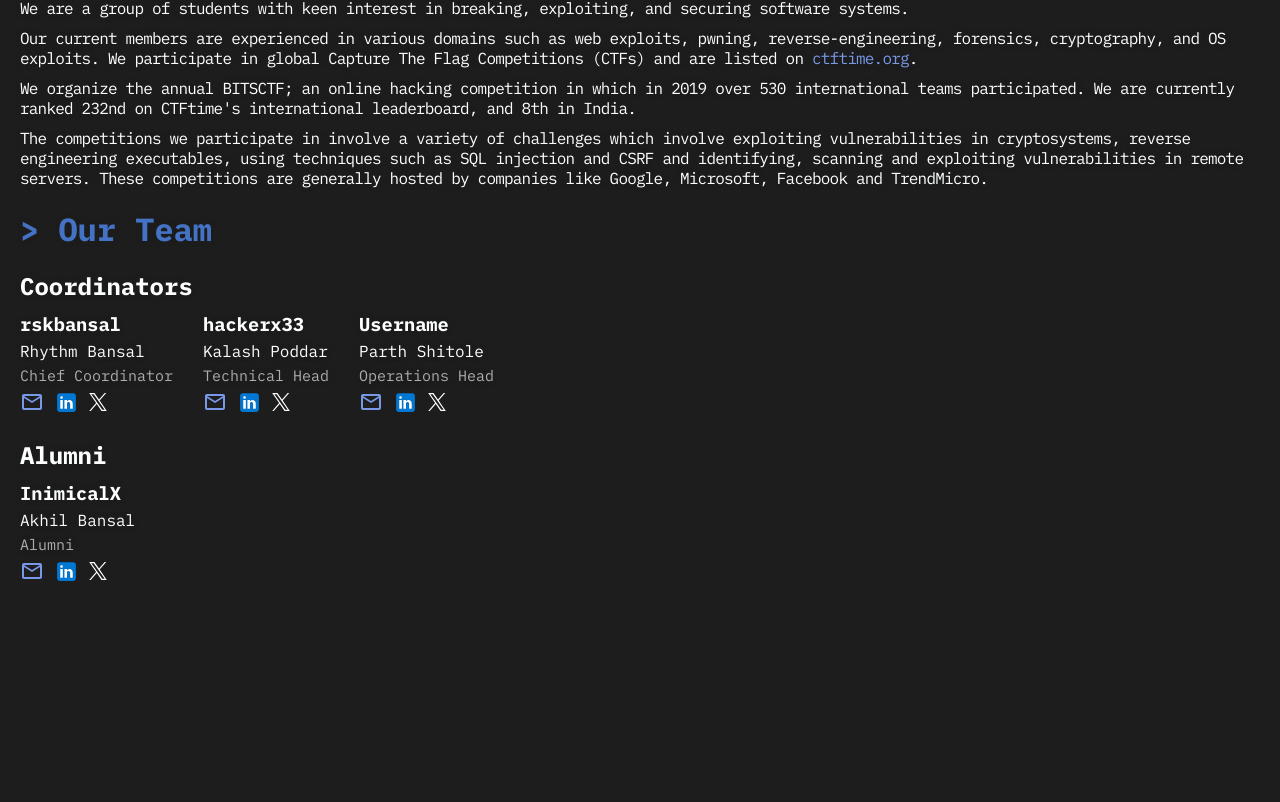
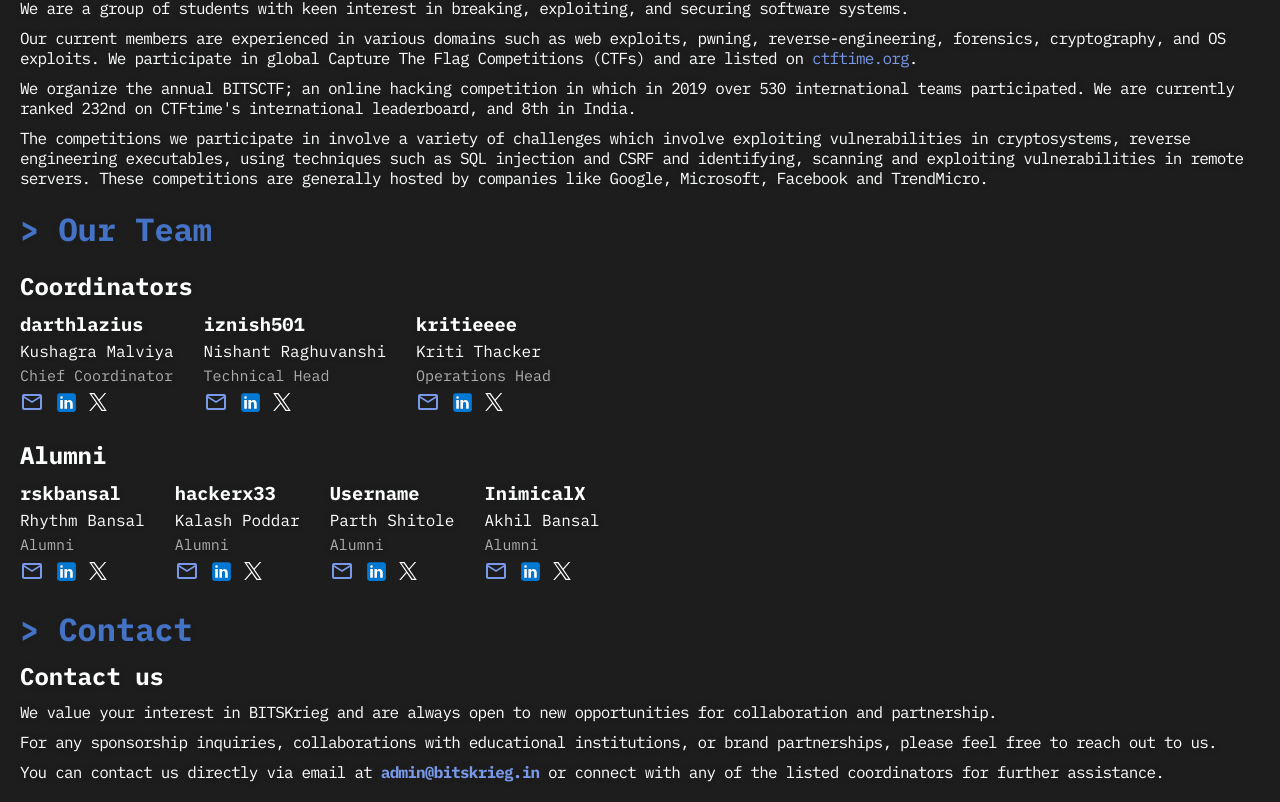
Before and after one commit to bitskriegofficial/BITSkrieg-Website, a React (Vite) app: page /about in a window 1280 px wide. Shown: the part 211-1013 px from the top of the page. Before the commit the page ends 819 px from the top, so only its background shows below. Built offline with nearby package versions, Linux system fonts and the light colour scheme; a web font is replaced by a local one.

Commit message:
Updates info

```diff
--- a/package.json
+++ b/package.json
@@ -14,6 +14,7 @@
     "@emotion/styled": "^11.11.0",
     "@mui/icons-material": "^5.15.3",
     "@mui/material": "^5.15.3",
+    "bitskrieg-website": "file:",
     "react": "^18.2.0",
     "react-dom": "^18.2.0",
     "react-router-dom": "^6.18.0",
--- a/src/assets/announcements.json
+++ b/src/assets/announcements.json
@@ -1,12 +1,16 @@
 {
     "announcements":[
         {
-            "id":1,
+            "id":3,
             "content":"Our flagship event - BITSCTF 2024 is scheduled from 16th February 00:00 IST to 18th February 2024 00:00 IST. Register here - ctf.bitskrieg.org"
         },
         {
             "id":2,
             "content":"Here are our writeups for IrisCTF 2024"
+        },
+        {
+            "id":1,
+            "content":"Our flagship event - BITSCTF 2025 is scheduled from 7th February 17:30 IST to 9th February 2025 17:30 IST. Register here - ctf.bitskrieg.in"
         }
     ]
 }
--- a/src/assets/archives.json
+++ b/src/assets/archives.json
@@ -1,14 +1,19 @@
 {
     "archives":[
         {
+            "title":"BITSCTF 2024",
+            "link":"hhttps://github.com/bitskriegofficial/BITSCTF-2024",
+            "content":"BITSCTF 2024 marked a significant milestone as our largest and most impactful Capture The Flag event to date. With an impressive rating of 21.81, it drew participation from over 950 teams representing more than 15 countries, showcasing its growing global reach and recognition. The event featured a jeopardy-style format with a diverse range of challenging categories, designed to test participants’ skills across various domains. This year’s success highlights the event’s evolution and its ability to bring together a vibrant community of cybersecurity enthusiasts and professionals on a global stage."
+        },
+        {
             "title":"BITSCTF 2023",
             "link":"https://github.com/bitskriegofficial/BITSCTF_2023",
-            "content":"Lorem ipsum dolor sit, amet consectetur adipisicing elit. Alias rem optio consequatur nulla hic? Quis inventore tenetur ea? Dolores illum nihil amet, asperiores pariatur repellat? Quia exercitationem praesentium doloremque assumenda ratione ipsam fuga provident, saepe error accusamus labore, veritatis repudiandae laboriosam fugit quis. Hic, ab ipsum distinctio labore exercitationem modi?"
+            "content":"BITSCTF 2023 was a globally recognized jeopardy-style Capture The Flag competition that brought together teams from over 15 countries to tackle challenges in cryptography, reverse engineering, web exploitation, and more. With over 950 teams participating, the event showcased high-quality, real-world cybersecurity scenarios designed for both beginners and experts. Combining learning, collaboration, and skill-building, BITSCTF 2023 solidified its reputation as a leading platform for global cybersecurity enthusiasts and professionals."
         },
         {
             "title":"BITSCTF 2022",
             "link":"https://github.com/bitskriegofficial/BITSCTF_2023",
-            "content":"Lorem ipsum dolor sit, amet consectetur adipisicing elit. Alias rem optio consequatur nulla hic? Quis inventore tenetur ea? Dolores illum nihil amet, asperiores pariatur repellat? Quia exercitationem praesentium doloremque assumenda ratione ipsam fuga provident, saepe error accusamus labore, veritatis repudiandae laboriosam fugit quis. Hic, ab ipsum distinctio labore exercitationem modi?\n\nLorem ipsum dolor sit, amet consectetur adipisicing elit. Alias rem optio consequatur nulla hic? Quis inventore tenetur ea? Dolores illum nihil amet, asperiores pariatur repellat? Quia exercitationem praesentium doloremque assumenda ratione ipsam fuga provident, saepe error accusamus labore, veritatis repudiandae laboriosam fugit quis. Hic, ab ipsum distinctio labore exercitationem modi?"
+            "content":"BITSCTF 2022 was a highly anticipated jeopardy-style CTF, offering diverse challenges in key cybersecurity domains. The event emphasized learning, skill development, and global collaboration, cementing its place as a top-tier competition in the cybersecurity community."
         }
     ]
 }
--- a/src/assets/members.json
+++ b/src/assets/members.json
@@ -1,9 +1,39 @@
 {
     "members":[
         {
+           "username":"darthlazius",
+            "name":"Kushagra Malviya",
+            "designation":"Chief Coordinator",
+            "contact":{
+                "mail":"kushagra@bitskrieg.org",
+                "linkedin":"https://www.linkedin.com/in/kushagra-malviya-343467253/",
+                "twitter":"https://x.com/kushagramalviy1"
+            }
+        },
+        {
+            "username":"iznish501",
+            "name":"Nishant Raghuvanshi",
+            "designation":"Technical Head",
+            "contact":{
+                "mail":"nishant@bitskrieg.in",
+                "linkedin":"https://www.linkedin.com/in/nishant-raghuvanshi-82820213b/",
+                "twitter":"https://x.com/nishant_50"
+            }
+        },
+        {
+            "username":"kritieeee",
+            "name":"Kriti Thacker",
+            "designation":"Operations Head",
+            "contact":{
+                "mail":"kriti@bitskrieg.org",
+                "linkedin":"https://www.linkedin.com/in/kritieeee?utm_source=share&utm_campaign=share_via&utm_content=profile&utm_medium=ios_app",
+                "twitter":"https://x.com/kritithacker?s=21&t=QiHyURdRVE8xYqywcG5aFQ"
+            }
+        },
+        {
             "username":"rskbansal",
             "name":"Rhythm Bansal",
-            "designation":"Chief Coordinator",
+            "designation":"Alumni",
             "contact":{
                 "mail":"rhythm@bitskrieg.org",
                 "linkedin":"https://www.linkedin.com/in/rskbansal",
@@ -13,7 +43,7 @@
         {
             "username":"hackerx33",
             "name":"Kalash Poddar",
-            "designation":"Technical Head",
+            "designation":"Alumni",
             "contact":{
                 "mail":"kalash@bitskrieg.org",
                 "linkedin":"https://www.linkedin.com/in/kalash33/",
@@ -23,7 +53,7 @@
         {
             "username":"Username",
             "name":"Parth Shitole",
-            "designation":"Operations Head",
+            "designation":"Alumni",
             "contact":{
                 "mail":"parth@bitskrieg.org",
                 "linkedin":"https://www.linkedin.com/in/parth-shitole-a92070224/",
--- a/src/components/Navbar.jsx
+++ b/src/components/Navbar.jsx
@@ -26,9 +26,9 @@
         <Link className='nav-menu-item' style={{ textDecoration: 'none' }} to='/archives'>
           /Archives
         </Link>
-        <Link className='nav-menu-item' style={{ textDecoration: 'none' }} to='/contact'>
+        {/* <Link className='nav-menu-item' style={{ textDecoration: 'none' }} to='/contact'>
           /Contact
-        </Link>
+        </Link> */}
       </ul>
       <ul id="nav-menu">
         <Link className='nav-menu-item' style={{ textDecoration: 'none' }} to='/'>
@@ -42,10 +42,10 @@
         <Link className='nav-menu-item' style={{ textDecoration: 'none' }} to='/archives'>
           Archives
         </Link>
-        <li className="nav-separator">/</li>
+        {/* <li className="nav-separator">/</li>
         <Link className='nav-menu-item' style={{ textDecoration: 'none' }} to='/contact'>
           Contact
-        </Link>
+        </Link> */}
       </ul>
     </div>
   )
--- a/src/pages/About.jsx
+++ b/src/pages/About.jsx
@@ -31,8 +31,10 @@
     <Fragment>
       <Navbar />
       <div className="content">
-        <h1><span id="title-span">{">"} About</span></h1>
-        <h2>We are One of India's Top Rated CTF Teams</h2>
+        <h1>
+          <span id="title-span">{">"} About</span>
+        </h1>
+        <h2>We are One of India&apos;s Top Rated CTF Teams</h2>
         <p>
           We are a group of students with keen interest in breaking, exploiting,
           and securing software systems.
@@ -41,12 +43,21 @@
           Our current members are experienced in various domains such as web
           exploits, pwning, reverse-engineering, forensics, cryptography, and OS
           exploits. We participate in global Capture The Flag Competitions
-          (CTFs) and are listed on <a href='https://ctftime.org/' target='_blank' id="link-span">ctftime.org</a>.
+          (CTFs) and are listed on{" "}
+          <a
+            href="https://ctftime.org/"
+            target="https://ctftime.org/team/22310"
+            id="link-span"
+          >
+            ctftime.org
+          </a>
+          .
         </p>
         <p>
           We organize the annual BITSCTF; an online hacking competition in which
           in 2019 over 530 international teams participated. We are currently
-          ranked 232nd on CTFtime's international leaderboard, and 8th in India.
+          ranked 232nd on CTFtime&apos;s international leaderboard, and 8th in
+          India.
         </p>
         <p>
           The competitions we participate in involve a variety of challenges
@@ -57,33 +68,75 @@
           like Google, Microsoft, Facebook and TrendMicro.
         </p>
       </div>
-      <div className="content" id='members-section'>
-        <h1><span id="title-span">{">"} Our Team</span></h1>
+      <div className="content" id="members-section">
+        <h1>
+          <span id="title-span">{">"} Our Team</span>
+        </h1>
         <div className="members-subsection-container">
           <h2>Coordinators</h2>
           <div className="members-subsection">
             <MemberCard
-              value={membersList.members?.filter(e => e.designation === "Chief Coordinator")[0]}
+              value={
+                membersList.members?.filter(
+                  (e) => e.designation === "Chief Coordinator"
+                )[0]
+              }
             />
             <MemberCard
-              value={membersList.members?.filter(e => e.designation === "Technical Head")[0]}
+              value={
+                membersList.members?.filter(
+                  (e) => e.designation === "Technical Head"
+                )[0]
+              }
             />
             <MemberCard
-              value={membersList.members?.filter(e => e.designation === "Operations Head")[0]}
+              value={
+                membersList.members?.filter(
+                  (e) => e.designation === "Operations Head"
+                )[0]
+              }
             />
           </div>
         </div>
-        {Object.keys(members).map((e) => {
+        {Object.keys(members).map((e, index) => {
           return (
-            <div className="members-subsection-container" style={{ display: members[e]?.length > 0 ? "flex" : "none" }}>
+            <div
+              key={index}
+              className="members-subsection-container"
+              style={{ display: members[e]?.length > 0 ? "flex" : "none" }}
+            >
               <h2>{e}</h2>
               <div className="members-subsection">
-                {members[e]?.map((member, i) => <MemberCard key={i} value={member} />)}
+                {members[e]?.map((member, i) => (
+                  <MemberCard key={i} value={member} />
+                ))}
               </div>
             </div>
-          )
+          );
         })}
       </div>
+      <div className="content" id="contact-section">
+        <h1>
+          <span id="title-span">{">"} Contact</span>
+        </h1>
+        <h2>Contact us</h2>
+        <p>
+          We value your interest in BITSKrieg and are always open to new
+          opportunities for collaboration and partnership.
+        </p>
+        <p>
+          For any sponsorship inquiries, collaborations with educational
+          institutions, or brand partnerships, please feel free to reach out to
+          us.
+        </p>
+        <p>
+          You can contact us directly via email at{" "}
+          <a href="mailto:admin@bitskrieg.in">
+            <b>admin@bitskrieg.in</b>
+          </a>{" "}
+          or connect with any of the listed coordinators for further assistance.
+        </p>
+      </div>
     </Fragment>
-  )
+  );
 }
--- a/src/pages/Home.jsx
+++ b/src/pages/Home.jsx
@@ -12,13 +12,13 @@
                 <BinaryGenerator />
                 <div className='home-content'>
                     <img src="./bitskrieg_logo.png" alt="" id="title" />
-                    <div className='typewriter-home-content'><p>BITS Goa's Cybersecurity Club</p></div>
+                    <div className='typewriter-home-content'><p>BITS Goa&apos;s Cybersecurity Club</p></div>
                 </div>
             </div>
             <div>
                 <h1><span id="title-span">{">"} Announcements</span></h1>
                 {announcements.announcements?.length>0?
-                announcements.announcements?.reverse().map(e=><AnnouncementCard value={e} />)
+                announcements.announcements?.reverse().map((e, index) => <AnnouncementCard key={index} value={e} />)
                 :<p>No announcements yet.</p>}
             </div>
         </>
```
Also changed, not shown: 1 other file (tests, documents, lock files or other folders).
